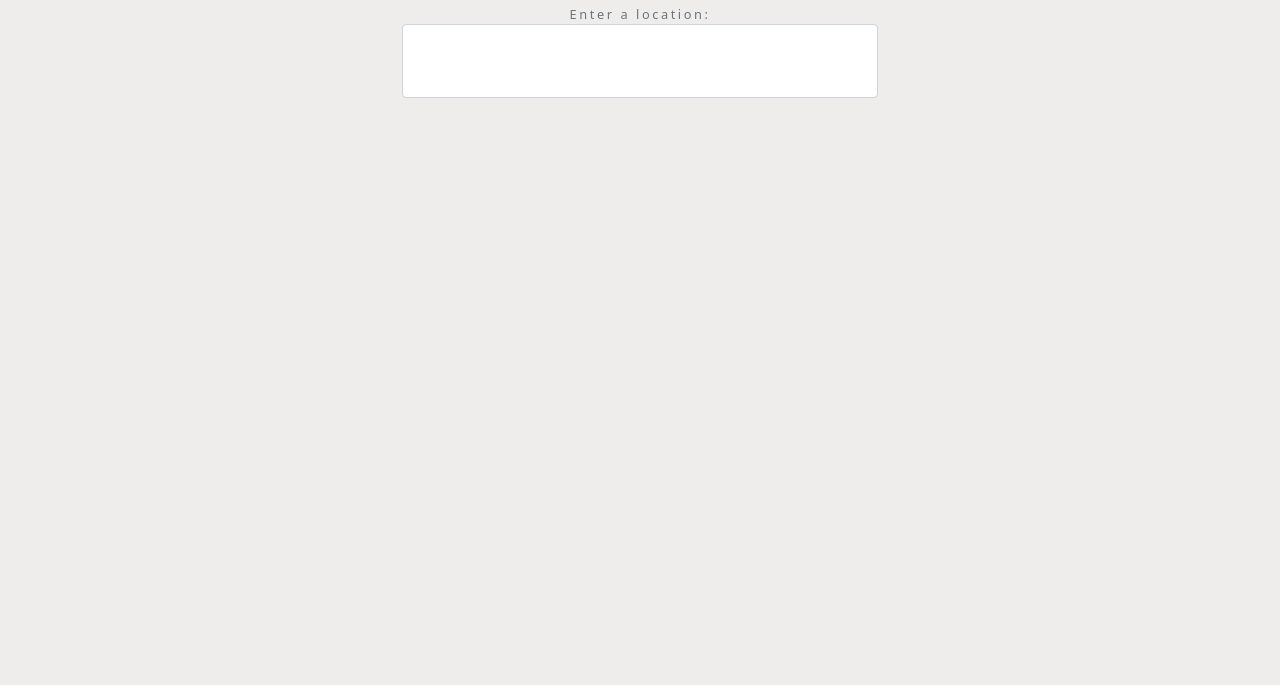
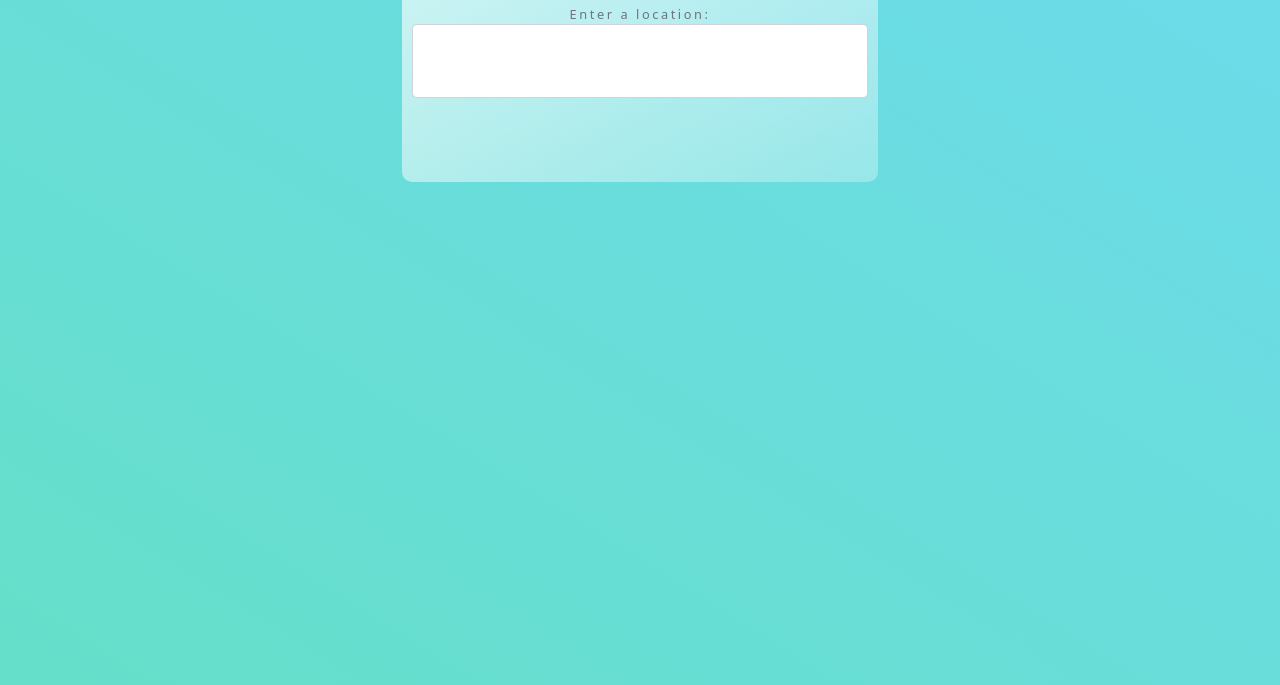
Before and after one commit to Thiagomn1/Weather-App, a plain HTML site: page index.html in a window 1280 px wide. Shown: the part 115-800 px from the top of the page. Drawn offline with nearby package versions, Linux system fonts and the light colour scheme.

Commit message:
Improved design

```diff
--- a/index.html
+++ b/index.html
@@ -10,15 +10,14 @@
 <body>
 
     <div class="container my-5 mx-auto">
-
+        <div class="wrapper glassempty">
         <h1 class="text-muted text-center my-4">Weather Forecast</h1>
 
         <form class="change-location my-4 text-center text-muted">
             <label for="city">Enter a location:</label>
             <input type="text" name="city" class="form-control p-4">
         </form>
-
-        <div class="card shadow-lg rounded d-none">
+        <div class="glass card shadow-lg rounded d-none">
             <img src="https://via.placeholder.com/400x300" class="time card-img-top">
             <div class="icon bg-light mx-auto text-center">
                 <img src="">
@@ -33,7 +32,7 @@
                 </div>
             </div>
         </div>
-
+    </div>
     </div>
 
     <script src="scripts/forecast.js"></script>
--- a/scripts/app.js
+++ b/scripts/app.js
@@ -4,6 +4,7 @@ const details = document.querySelector('.details');
 const time = document.querySelector('img.time');
 const icon = document.querySelector('.icon img');
 const forecast = new Forecast();
+const wrapper = document.querySelector('.wrapper');
 
 const updateUI = data => {
 
@@ -43,6 +44,8 @@ form.addEventListener('submit', event => {
         .then(data => updateUI(data))
         .catch(err => console.log(err));
 
+    wrapper.classList.remove('glassempty');
+    wrapper.classList.add('glass');
     localStorage.setItem('location', city);
 
 });
@@ -51,4 +54,7 @@ if(localStorage.getItem('location')){
     forecast.updateCity(localStorage.getItem('location'))
         .then(data => updateUI(data))
         .catch(err => console.log(err));
+        wrapper.classList.remove('glassempty');
+        wrapper.classList.add('glass');
+
 }
--- a/styles.css
+++ b/styles.css
@@ -1,5 +1,11 @@
+*{
+    margin: 0;
+    padding: 0;
+    box-sizing: border-box;
+}
+
 body{
-    background-color: #eeedec;
+    background: linear-gradient(to right top, #65dfc9, #6cdbeb);
     letter-spacing: 0.2em;
     font-size: 0.8em;
 }
@@ -15,3 +21,24 @@ body{
     width: 100px;
     margin-bottom: -50px;
 }
+
+.glass{
+    background: white;
+        background: linear-gradient(
+        to right bottom,
+        rgba(255, 255, 255, 0.7),
+        rgba(255, 255, 255, 0.3));
+        border-radius: 10px;
+}
+
+.glassempty {
+    background: white;
+        background: linear-gradient(
+        to right bottom,
+        rgba(255, 255, 255, 0.7),
+        rgba(255, 255, 255, 0.3));
+    border-radius: 10px;
+    padding-bottom: 60px;
+    padding-left: 10px;
+    padding-right: 10px;
+}
```
